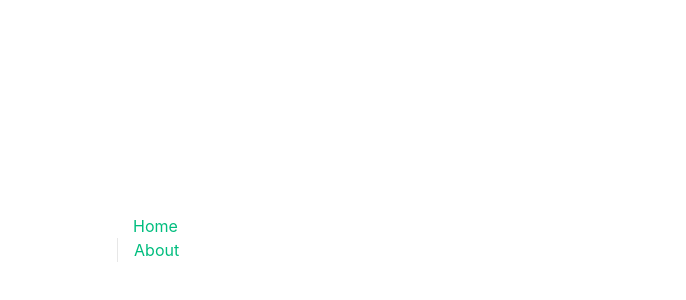
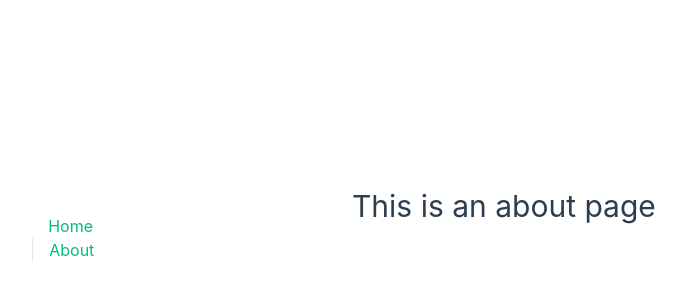
Before and after one commit to Oleksandr1/qc, a Vue app: page /second in a window 1280 px wide. Before the commit this address had no page. Shown: the part 170-470 px from the top of the page, without its empty margins (288-974 px from the left). Built offline with nearby package versions, Linux system fonts and the light colour scheme.

Commit message:
addd routes

```diff
--- a/src/router/index.ts
+++ b/src/router/index.ts
@@ -1,21 +1,21 @@
 import { createRouter, createWebHistory } from 'vue-router'
-import HomeView from '../views/HomeView.vue'
 
 const router = createRouter({
   history: createWebHistory(import.meta.env.BASE_URL),
   routes: [
     {
       path: '/',
-      name: 'home',
-      component: HomeView
+      redirect: '/first'
     },
     {
-      path: '/about',
-      name: 'about',
-      // route level code-splitting
-      // this generates a separate chunk (About.[hash].js) for this route
-      // which is lazy-loaded when the route is visited.
-      component: () => import('../views/AboutView.vue')
+      path: '/first',
+      name: 'firstTask',
+      component: () => import('../views/FirstTaskView.vue')
+    },
+    {
+      path: '/second',
+      name: 'secondTask',
+      component: () => import('../views/SecondTaskView.vue')
     }
   ]
 })
--- /dev/null
+++ b/src/views/FirstTaskView.vue
@@ -0,0 +1,7 @@
+<template>
+  <dashboard-container />
+</template>
+<script setup lang="ts">
+
+import DashboardContainer from "@/components/DashboardContainer.vue";
+</script>
--- /dev/null
+++ b/src/views/SecondTaskView.vue
@@ -0,0 +1,9 @@
+<template>
+  <div class="about">
+    <h1>This is an about page</h1>
+  </div>
+</template>
+
+<style>
+
+</style>
```
